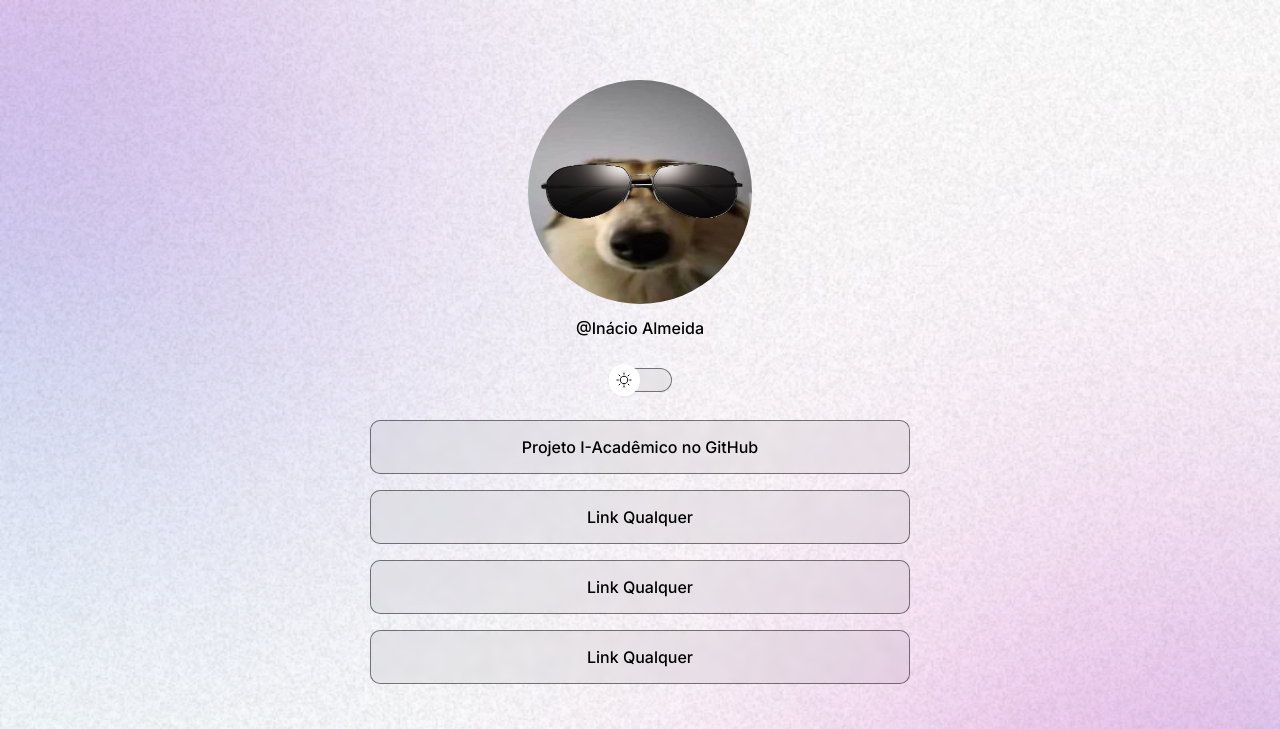
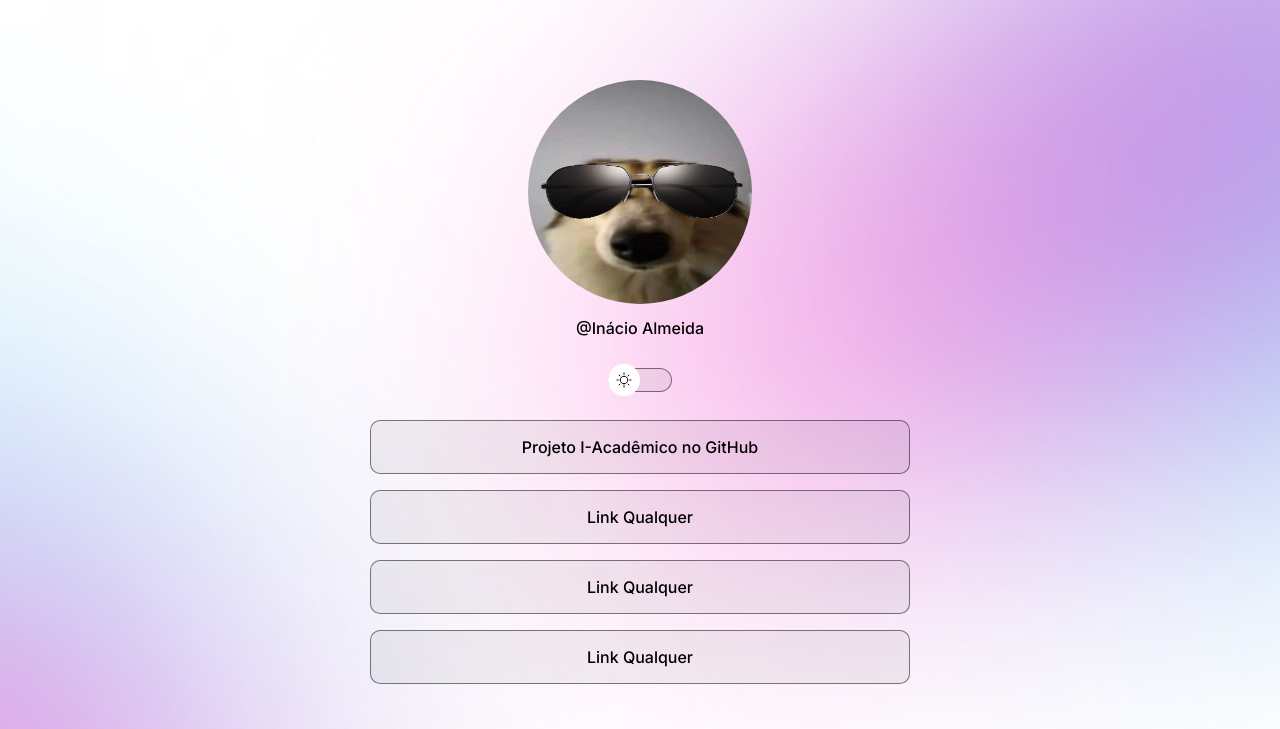
Before and after one commit to InacioAlmeida/devLinks_proj_rockeseat, a plain HTML site: page index.html in a window 1280 px wide. Shown: the top 729 px of the page. Drawn offline with nearby package versions, Linux system fonts and the light colour scheme.

Commit message:
change background based on media queries

```diff
--- a/style.css
+++ b/style.css
@@ -26,6 +26,7 @@
 
 body {
     background: var(--bg-url) no-repeat top center/cover;
+    height: 100vh;
 }
 
 body *{
@@ -168,3 +169,14 @@ footer {
     text-align: center;
     font-size: 14px;
 }
+
+/*Media queries*/
+
+@media(min-width:700px) {
+    .light {
+        --bg-url: url(./assets/bg-desktop-light.jpg)
+    }
+    .dark {
+        --bg-url: url(./assets/bg-desktop.jpg)
+    }
+}
```
